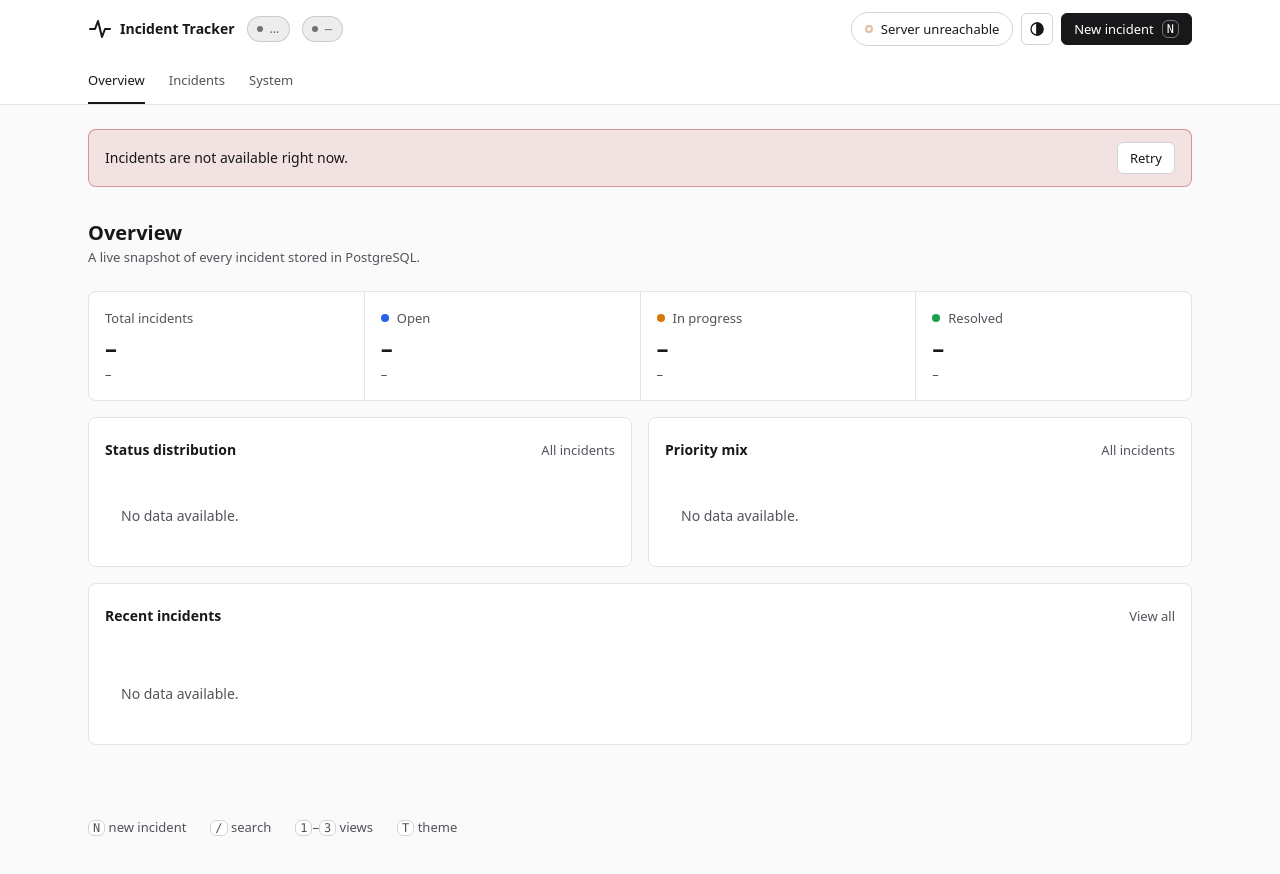
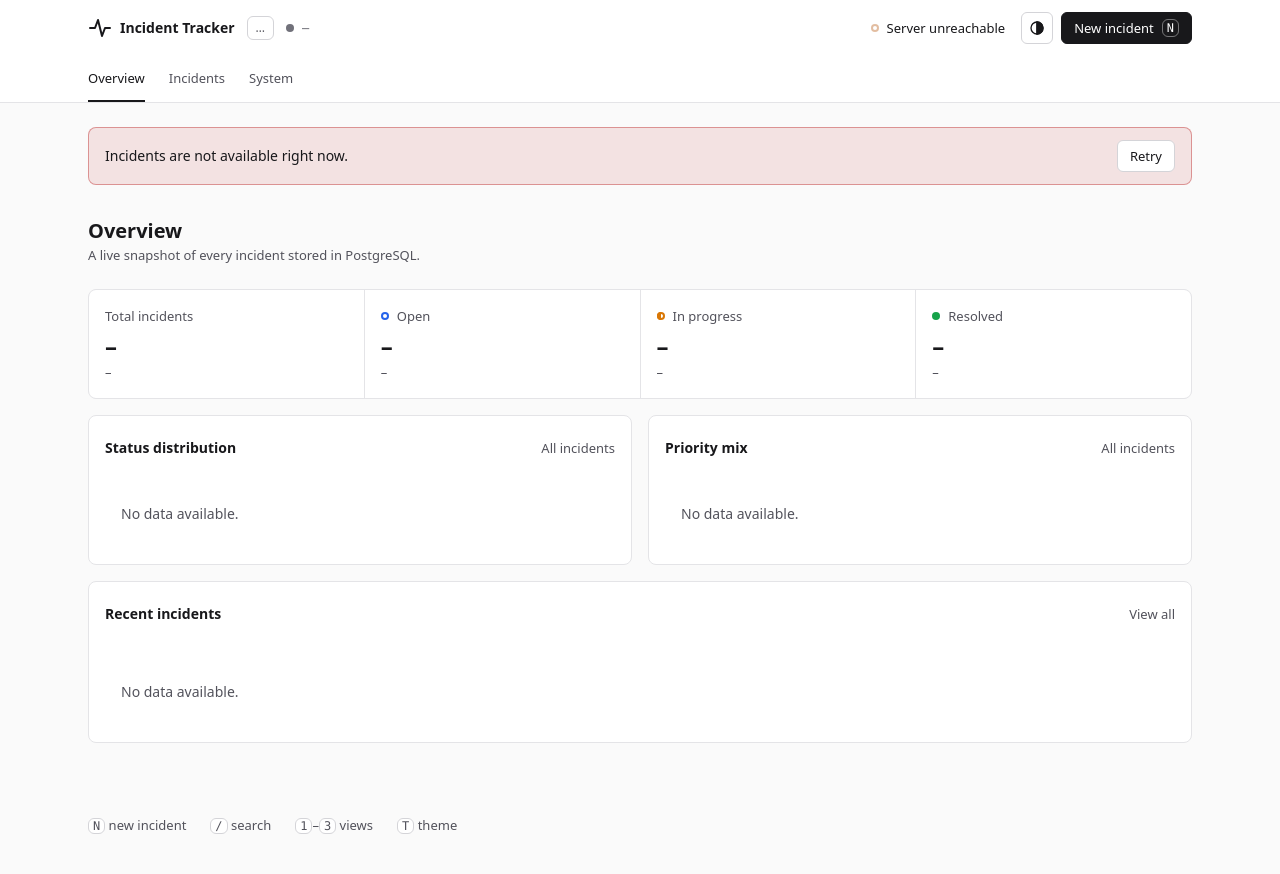
Before and after one commit to Doritozzzz/terraform-bugtracker, a website: page app/src/public/index.html in a window 1280 px wide. Drawn offline with Linux system fonts and the light colour scheme; no server answers.

Commit message:
style(ui): show status as text with a mark instead of pills
Priority, status, query source, replica and service health were all
rounded capsules with a tinted fill. Now the text keeps the text
colour and a small mark carries the meaning: the priority picture,
or a dot shaped by status (ring = open, half = in progress, full =
resolved) so it reads without colour. The environment is a plain
outlined label and the dots lose their glow.

```diff
--- a/app/src/public/styles.css
+++ b/app/src/public/styles.css
@@ -254,7 +254,6 @@ main { padding-bottom: var(--space-12); }
 }
 .metric-sub { color: var(--muted); font-size: var(--text-sm); line-height: var(--leading-sm); }
 
-.swatch { flex: none; width: 0.5rem; height: 0.5rem; border-radius: 50%; background: var(--c); }
 
 /* Donut */
 .donut-wrap { display: flex; align-items: center; gap: 1.75rem; flex-wrap: wrap; }
@@ -315,24 +314,15 @@ main { padding-bottom: var(--space-12); }
   gap: var(--space-4);
   flex-wrap: wrap;
 }
+/* Each service is plain text with its dot, not a chip. */
 .mini-svc {
   display: inline-flex;
   align-items: center;
-  gap: 0.45rem;
-  padding: 0.2rem 0.6rem;
-  border-radius: 999px;
-  background: var(--surface-2);
-  border: 1px solid var(--border);
+  gap: var(--space-2);
   font-size: var(--text-sm);
-  color: inherit;
-  text-decoration: none;
   white-space: nowrap;
-  transition: border-color 0.15s, background 0.15s;
 }
-.mini-svc:hover {
-  border-color: var(--border-strong);
-  background: color-mix(in srgb, var(--surface-2) 80%, var(--surface));
-}
+.mini-svc:hover .mini-svc-name { text-decoration: underline; text-underline-offset: var(--space-1); }
 .mini-svc-name {
   font-weight: var(--weight-medium);
   color: var(--text);
@@ -362,7 +352,6 @@ main { padding-bottom: var(--space-12); }
   gap: var(--space-2);
 }
 .source-badge {
-  font-size: var(--text-xs);
   font-weight: var(--weight-medium);
 }
 .source-name {
@@ -426,38 +415,55 @@ dl.facts.plain dd { text-align: left; }
 
 .empty { padding: var(--space-6) var(--space-4); color: var(--muted); }
 
-/* ------------------------------------------------------------ small pieces */
-.dot { flex: none; display: inline-block; width: 0.5rem; height: 0.5rem; border-radius: 50%; }
-.dot-up { background: var(--ok); box-shadow: 0 0 0 3px color-mix(in srgb, var(--ok) 22%, transparent); }
-.dot-down { background: var(--err); box-shadow: 0 0 0 3px color-mix(in srgb, var(--err) 22%, transparent); }
-.dot-warn { background: var(--warn); box-shadow: 0 0 0 3px color-mix(in srgb, var(--warn) 22%, transparent); }
+/* ------------------------------------------------------------ indicators */
+/* Status is text plus a small mark, never a coloured capsule: the text keeps
+   the text colour and the mark carries the meaning. */
+.dot, .swatch, .tag::before {
+  flex: none; display: inline-block; width: var(--space-2); height: var(--space-2); border-radius: 50%;
+}
+.dot-up { background: var(--ok); }
+.dot-down { background: var(--err); }
+.dot-warn { background: var(--warn); }
 .dot-disabled { background: var(--faint); }
 /* Coloured like the replica it stands for (c-* class). */
-.dot-replica { background: var(--c); box-shadow: 0 0 0 3px color-mix(in srgb, var(--c) 22%, transparent); }
-/* Hollow ring: no answer from the web server, different shape from "disabled". */
-.dot-unknown { background: transparent; border: 2px solid var(--warn); animation: pulse 1.4s ease-in-out infinite; }
+.dot-replica { background: var(--c); }
+/* Hollow ring: no answer from the web server, different shape from "disabled".
+   It pulses because the page is still waiting for an answer. */
+.dot-unknown { box-shadow: inset 0 0 0 var(--line-thick) var(--warn); animation: pulse 1.4s ease-in-out infinite; }
 @keyframes pulse { 50% { opacity: 0.35; } }
 
+.swatch, .tag::before { content: ''; background: var(--c, var(--faint)); }
+/* Incident status also differs by shape, so it reads without colour:
+   open = ring, in progress = half, resolved = full. */
+.c-open > .swatch, .swatch.c-open, .tag.c-open::before {
+  background: transparent; box-shadow: inset 0 0 0 var(--line-thick) var(--c);
+}
+.c-in_progress > .swatch, .swatch.c-in_progress, .tag.c-in_progress::before {
+  background: linear-gradient(90deg, var(--c) 50%, transparent 50%); box-shadow: inset 0 0 0 var(--line-thick) var(--c);
+}
+
+/* Overall health in the top bar: a quiet link, the dot says it all. */
 .pill {
-  display: inline-flex; align-items: center; gap: 0.5rem; height: 2.125rem; padding: 0 0.8rem;
-  border: 1px solid var(--border-strong); border-radius: 999px; background: var(--surface);
-  font-size: var(--text-sm); font-weight: var(--weight-medium); white-space: nowrap;
+  display: inline-flex; align-items: center; gap: var(--space-2); height: var(--control-height); padding: 0 var(--space-2);
+  border-radius: var(--radius-sm); font-size: var(--text-sm); font-weight: var(--weight-medium); white-space: nowrap;
 }
 .pill:hover { background: var(--surface-2); }
 
-.tag {
-  display: inline-flex; align-items: center; gap: 0.4rem;
-  padding: 0.1rem 0.6rem; border-radius: 999px; white-space: nowrap;
-  font-size: var(--text-xs); font-weight: var(--weight-medium);
-  background: color-mix(in srgb, var(--c, var(--faint)) 13%, transparent);
-  color: color-mix(in srgb, var(--c, var(--faint)) 72%, var(--text));
-  border: 1px solid color-mix(in srgb, var(--c, var(--faint)) 28%, transparent);
-}
-.tag::before { content: ''; width: 0.375rem; height: 0.375rem; border-radius: 50%; background: var(--c, var(--faint)); }
-a.tag:hover { border-color: color-mix(in srgb, var(--c, var(--faint)) 55%, transparent); }
+.tag { display: inline-flex; align-items: center; gap: var(--space-2); white-space: nowrap; font-size: var(--text-sm); color: var(--text); }
+a.tag:hover { text-decoration: underline; text-underline-offset: var(--space-1); }
 /* Priority tags show their picture instead of the dot, unless it fails to load. */
 .tag.has-img::before { display: none; }
-.tag img { width: 0.875rem; height: 0.875rem; }
+.tag img { width: var(--space-4); height: var(--space-4); }
+
+/* Top bar: the environment as a plain outlined label, the replica as its
+   dot and name. */
+#env-badge {
+  height: var(--space-6); padding: 0 var(--space-2);
+  border: var(--line) solid var(--border-strong); border-radius: var(--radius-sm);
+  color: var(--muted); font-size: var(--text-xs); font-weight: var(--weight-medium);
+}
+#env-badge::before { display: none; }
+#instance-badge { color: var(--muted); font-size: var(--text-xs); }
 
 /* Load balancing: one cell per status check, coloured by the replica that answered */
 .lb-strip { display: flex; gap: 3px; min-height: 1.5rem; margin: 0 0 1rem; padding: 0; list-style: none; }
```
